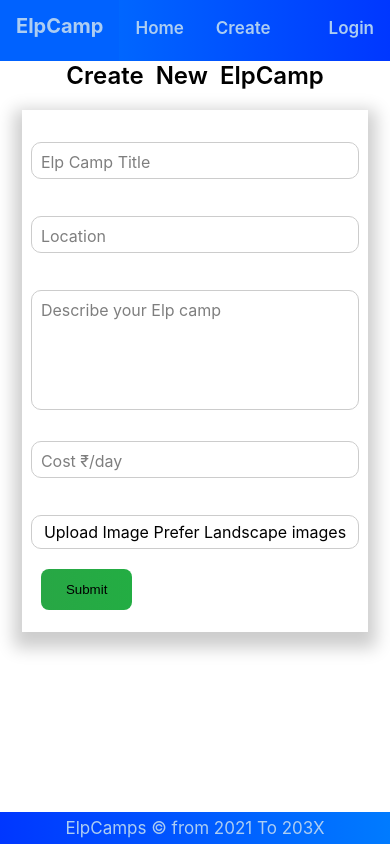
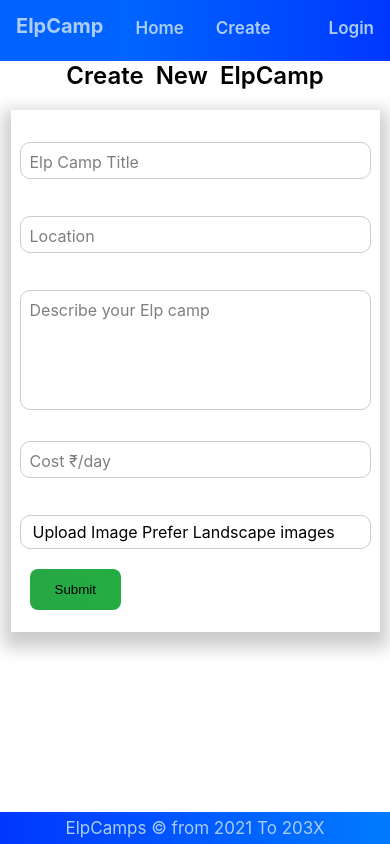
Before and after one commit to NutsR/Elpers, a Next.js app: page /elpers/create in a window 390 px wide. Built offline with nearby package versions, Linux system fonts and the light colour scheme.

Commit message:
Styles fixes maybe final

```diff
--- a/styles/form.module.css
+++ b/styles/form.module.css
@@ -49,7 +49,7 @@
 
 @media screen and (max-width: 800px) {
 	.inputArea textarea {
-		width: 100%;
+		width: 90vw;
 		height: 120px;
 	}
 	.card {
```
